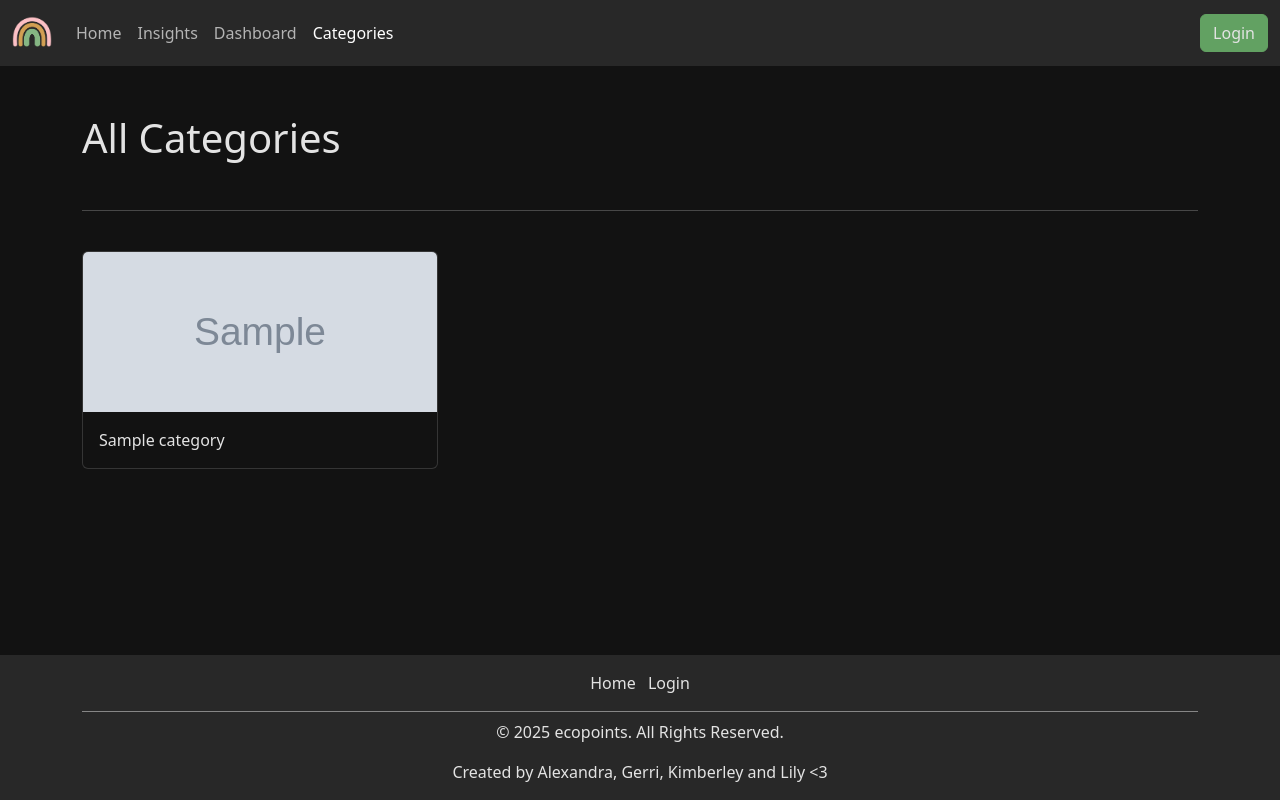
After one commit to alexandragibson/ecopoints, a Django app: page /ecopoints/categories/ in a window 1280 px wide. The commit adds this page. Run offline with Django 3.2, Linux system fonts and the light colour scheme; tables that the repository leaves empty hold one stand-in row (values such as "Sample post"); grey boxes marked "Sample" are stand-in pictures; style sheets or scripts are compiled from the project's sources; some libraries are stand-ins or nearby versions.

Commit message:
categories page; fix base styling

```diff
--- a/ecopoints/urls.py
+++ b/ecopoints/urls.py
@@ -7,6 +7,7 @@ urlpatterns = [
     path('', views.index, name='index'),
     path('insights/', views.insights, name='insights'),
     path('dashboard/', views.dashboard, name='dashboard'),
+    path('categories/', views.categories, name='categories'),
     path('category/<slug:category_slug>/', views.show_category, name='show_category'),
     path('task/complete/<int:task_id>/', views.complete_task, name='complete_task'),
     path('like_category/', views.LikeCategoryView.as_view(), name='like_category'),
--- a/ecopoints/views.py
+++ b/ecopoints/views.py
@@ -5,14 +5,15 @@ from .models import CompletedTask, Category, Task
 from django.http import HttpResponse
 from django.views import View
 
+
 def index(request):
-
     return render(request, 'ecopoints/index.html')
 
 
 def calculate_points(user, start_date):
     tasks = CompletedTask.objects.filter(user=user, completed_at__gte=start_date)
     return sum(task.task.score for task in tasks)
+
 
 @login_required
 def insights(request):
@@ -109,6 +110,15 @@ def dashboard(request):
     return render(request, 'ecopoints/dashboard.html', context=context_dict)
 
 
+def categories(request):
+    category_list = Category.objects.all()
+    context_dict = {
+        'categories': category_list
+    }
+
+    return render(request, 'ecopoints/categories.html', context=context_dict)
+
+
 def show_category(request, category_slug):
     try:
         category = Category.objects.get(slug=category_slug)
--- a/templates/ecopoints/base.html
+++ b/templates/ecopoints/base.html
@@ -25,26 +25,34 @@
         {% block head_block %}
         {% endblock %}
     </head>
-    <body class="d-flex flex-column min-vh-100" data-bs-theme="dark">
+    <body class="min-vh-100 d-flex flex-column" data-bs-theme="dark">
         <nav class="navbar navbar-expand-lg" style="background-color: var(--bs-secondary-bg);">
             <div class="container-fluid">
                 <!-- Left Section: Logo and Links -->
                 <div class="d-flex align-items-center">
                     <!-- Brand Logo -->
                     <a class="navbar-brand me-3" href="{% url 'ecopoints:index' %}">
-                        <img class="nav__logo" src="{% static 'images/ecopoints_rainbow.png' %}" alt="ecopoints Logo" height="40">
+                        <img class="nav__logo" src="{% static 'images/ecopoints_rainbow.png' %}" alt="ecopoints Logo"
+                             height="40">
                     </a>
 
                     <!-- Navbar Links -->
                     <ul class="navbar-nav d-none d-lg-flex">
                         <li class="nav-item">
-                            <a class="nav-link {% if request.resolver_match.url_name == 'index' %}active{% endif %}" href="{% url 'ecopoints:index' %}">Home</a>
+                            <a class="nav-link {% if request.resolver_match.url_name == 'index' %}active{% endif %}"
+                               href="{% url 'ecopoints:index' %}">Home</a>
                         </li>
                         <li class="nav-item">
-                            <a class="nav-link {% if request.resolver_match.url_name == 'insights' %}active{% endif %}" href="{% url 'ecopoints:insights' %}">Insights</a>
+                            <a class="nav-link {% if request.resolver_match.url_name == 'insights' %}active{% endif %}"
+                               href="{% url 'ecopoints:insights' %}">Insights</a>
                         </li>
                         <li class="nav-item">
-                            <a class="nav-link {% if request.resolver_match.url_name == 'dashboard' %}active{% endif %}" href="{% url 'ecopoints:dashboard' %}">Dashboard</a>
+                            <a class="nav-link {% if request.resolver_match.url_name == 'dashboard' %}active{% endif %}"
+                               href="{% url 'ecopoints:dashboard' %}">Dashboard</a>
+                        </li>
+                        <li class="nav-item">
+                            <a class="nav-link {% if request.resolver_match.url_name == 'categories' %}active{% endif %}"
+                               href="{% url 'ecopoints:categories' %}">Categories</a>
                         </li>
                     </ul>
                 </div>
@@ -52,7 +60,8 @@
                 <!-- Right Section: Mobile Toggle + Auth Buttons -->
                 <div class="d-flex align-items-center">
                     <!-- Mobile Toggle Button -->
-                    <button class="navbar-toggler d-lg-none" type="button" data-bs-toggle="collapse" data-bs-target="#navbarNav"
+                    <button class="navbar-toggler d-lg-none" type="button" data-bs-toggle="collapse"
+                            data-bs-target="#navbarNav"
                             aria-controls="navbarNav" aria-expanded="false" aria-label="Toggle navigation">
                         <span class="navbar-toggler-icon"></span>
                     </button>
@@ -62,7 +71,8 @@
                         <ul class="navbar-nav ms-auto">
                             {% if user.is_authenticated %}
                                 <li class="nav-item">
-                                    <a class="btn btn-primary" href="{% url 'auth_logout' %}?next={% url 'ecopoints:index' %}">Logout</a>
+                                    <a class="btn btn-primary"
+                                       href="{% url 'auth_logout' %}?next={% url 'ecopoints:index' %}">Logout</a>
                                 </li>
                             {% else %}
                                 <li class="nav-item">
@@ -74,29 +84,30 @@
                 </div>
             </div>
         </nav>
-        <main class="flex-grow-1"></main>
-            <div class="container">
+        <main class="container">
             {% block body_block %}
                 <div style="display: flex; justify-content: center; align-items: center; flex-direction: column">
                     <img src="{% static 'images/ecopoints_rainbow.png' %}" alt="Ecopoints Logo" />
                     <hr />
                 </div>
             {% endblock %}
-            </div>
         </main>
-        <div>
-            {% block sidebar_block %}
-            {% endblock %}
-        </div>
-        <footer class="text-center py-3" style="background-color: var(--bs-secondary-bg); color: var(--bs-body-color);">
+        <footer class="text-center py-3 mt-auto"
+                style="background-color: var(--bs-secondary-bg); color: var(--bs-body-color);">
             <div class="container">
                 <ul class="list-inline">
-                    <li class="list-inline-item"><a class="text-decoration-none" style="color: var(--bs-link-color);" href="{% url 'ecopoints:index' %}">Home</a></li>
+                    <li class="list-inline-item"><a class="text-decoration-none" style="color: var(--bs-link-color);"
+                                                    href="{% url 'ecopoints:index' %}">Home</a></li>
 
                     {% if user.is_authenticated %}
-                        <li class="list-inline-item"><a class="text-decoration-none" style="color: var(--bs-link-color);" href="{% url 'auth_logout' %}?next={% url 'ecopoints:index' %}">Logout</a></li>
+                        <li class="list-inline-item"><a class="text-decoration-none"
+                                                        style="color: var(--bs-link-color);"
+                                                        href="{% url 'auth_logout' %}?next={% url 'ecopoints:index' %}">Logout</a>
+                        </li>
                     {% else %}
-                        <li class="list-inline-item"><a class="text-decoration-none" style="color: var(--bs-link-color);" href="{% url 'auth_login' %}">Login</a></li>
+                        <li class="list-inline-item"><a class="text-decoration-none"
+                                                        style="color: var(--bs-link-color);"
+                                                        href="{% url 'auth_login' %}">Login</a></li>
                     {% endif %}
                 </ul>
                 <hr class="my-2" style="border-color: var(--bs-body-color); opacity: 0.5;">
--- /dev/null
+++ b/templates/ecopoints/categories.html
@@ -0,0 +1,31 @@
+{% extends 'ecopoints/base.html' %}
+
+{% block title_block %}
+    Categories
+{% endblock %}
+
+{% block body_block %}
+    <h1 class="my-5">All Categories</h1>
+    <hr />
+    {% if categories %}
+        <div class="row row-cols-1 row-cols-sm-2 row-cols-lg-3 g-4 my-3">
+            {% for category in categories %}
+                <div class="col">
+                    <a class="card" href="{% url 'ecopoints:show_category' category.slug %}">
+                        <img
+                            src="{{ category.banner.url }}"
+                            class="card-img-top"
+                            alt="{{ category.name }} image"
+                            style="max-height: 10rem; object-fit: cover; object-position: center;"
+                        >
+                        <div class="card-body">
+                            <p class="card-text">{{ category.name }}</p>
+                        </div>
+                    </a>
+                </div>
+            {% endfor %}
+        </div>
+    {% else %}
+        <strong>There are no categories present.</strong>
+    {% endif %}
+{% endblock %}
```
Lines whose indentation alone changed are shown as unchanged.
